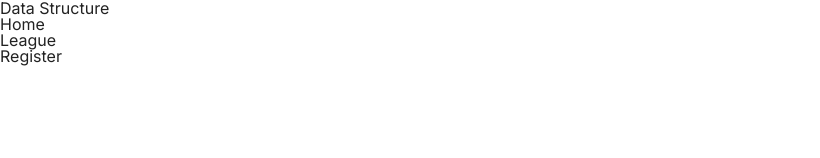
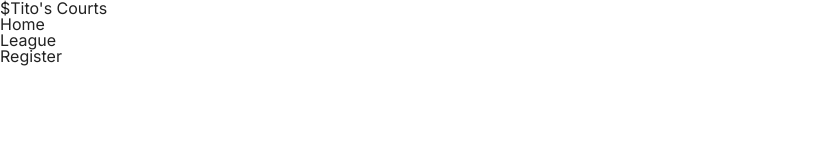
Before and after one commit to hplehal/titos-courts, a Next.js app: page / in a window 1280 px wide. Shown: the top 158 px of the page, without its empty margins (0-820 px from the left). Built offline with nearby package versions, Linux system fonts and the light colour scheme.

Commit message:
added page module for each page

```diff
--- a/app/components/NavMenu.js
+++ b/app/components/NavMenu.js
@@ -3,7 +3,7 @@ import Link from "next/link";
 export default function NavMenu() {
     return(
       <nav className="nav">
-        <h1 className="nav-header"><Link href={'/'}>Data Structure</Link></h1>
+        <h1 className="nav-header"><Link href={'/'}>${`Tito\'s Courts`}</Link></h1>
         <ul className="nav-menu">
             <li>
                 <Link href={'/'}>Home</Link>
```
Also changed, not shown: app/league/page.module.css (added), app/register/page.module.css (added).
